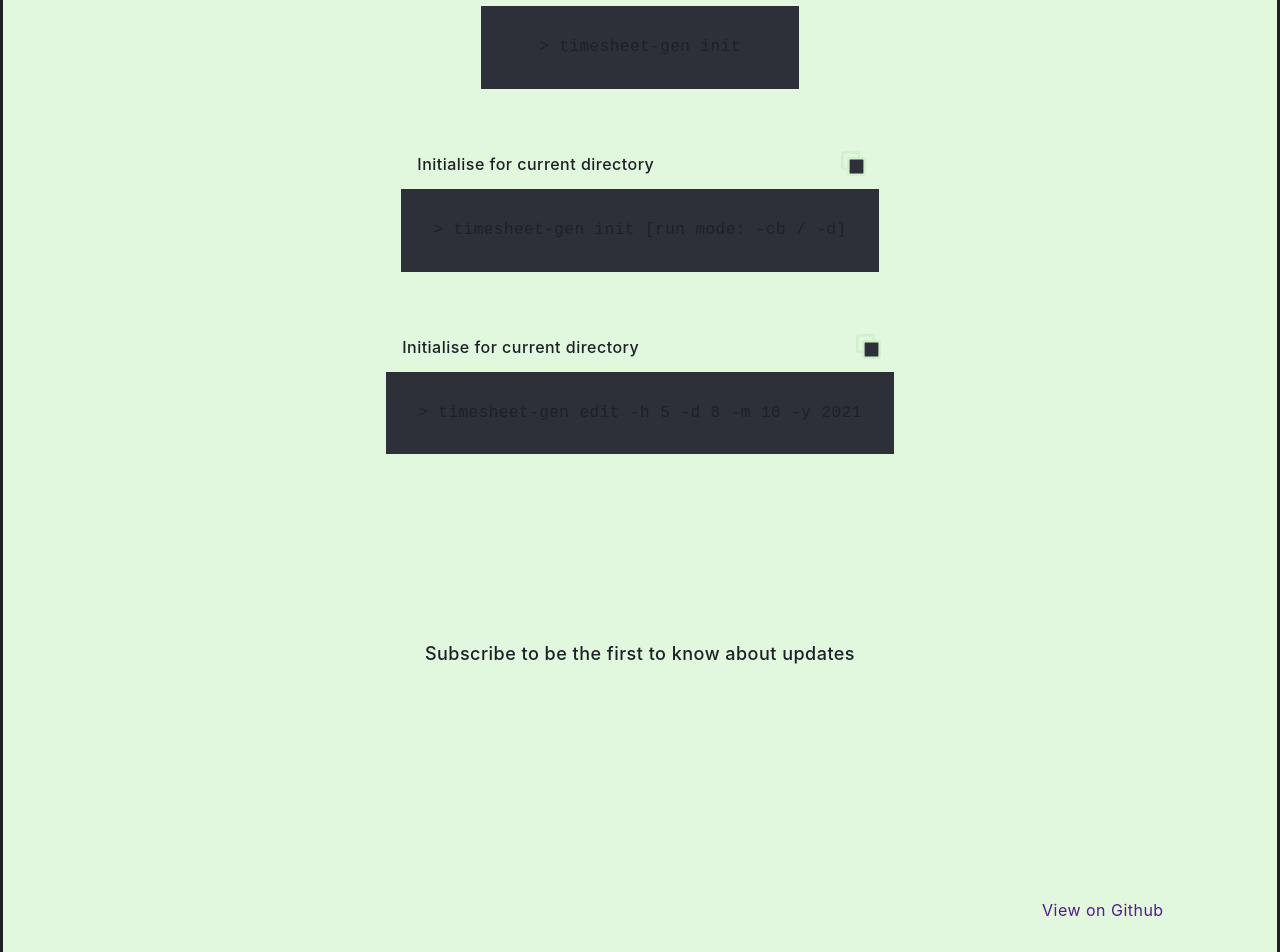
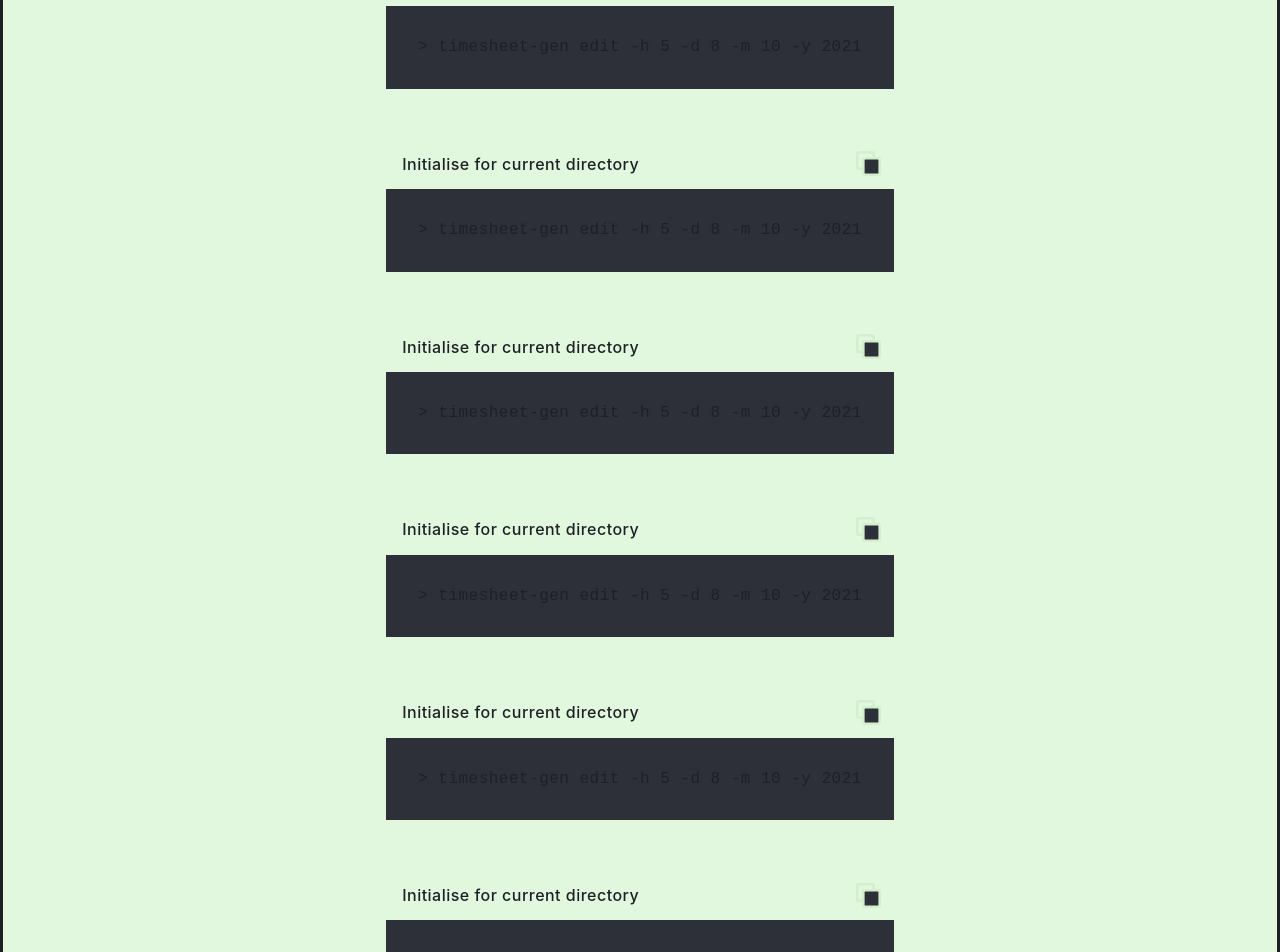
Before and after one commit to daveymoores/timesheet-gen-server, a Next.js app: page / in a window 1280 px wide. Shown: the part 200-1152 px from the top of the page. Built offline with nearby package versions, Linux system fonts and the light colour scheme.

Commit message:
adding command component

```diff
--- /dev/null
+++ b/components/Command/Command.styles.ts
@@ -0,0 +1,74 @@
+import css from "styled-jsx/css";
+
+export default css`
+  header {
+    display: flex;
+    justify-content: space-between;
+    align-items: stretch;
+  }
+
+  button {
+    width: 50px;
+    display: flex;
+    align-items: center;
+    justify-content: center;
+    background-color: transparent;
+    border: none;
+  }
+
+  @media (prefers-color-scheme: dark) {
+    button {
+      border-left: var(--lineWidth) solid var(--lightGreen);
+    }
+  }
+
+  @media (prefers-color-scheme: light) {
+    button {
+      border-left: var(--lineWidth) solid var(--darkGreen);
+    }
+  }
+
+  h3 {
+    text-align: left;
+    font-size: 16px;
+    font-weight: 500;
+    padding: 1em;
+    margin: 0;
+  }
+
+  code {
+    display: block;
+    padding: 2em;
+    text-align: center;
+  }
+
+  @media (prefers-color-scheme: dark) {
+    code {
+      border-top: var(--lineWidth) solid var(--lightGreen);
+      background-color: var(--mistyGrey);
+    }
+  }
+
+  @media (prefers-color-scheme: light) {
+    code {
+      border-top: var(--lineWidth) solid var(--darkGreen);
+      background-color: var(--mistyGrey);
+    }
+  }
+
+  section {
+    margin-bottom: 50px;
+  }
+
+  @media (prefers-color-scheme: dark) {
+    section {
+      border: var(--lineWidth) solid var(--lightGreen);
+    }
+  }
+
+  @media (prefers-color-scheme: light) {
+    section {
+      border: var(--lineWidth) solid var(--darkGreen);
+    }
+  }
+`;
--- /dev/null
+++ b/components/Command/Command.tsx
@@ -0,0 +1,28 @@
+import Image from "next/image";
+import React from "react";
+
+import styles from "./Command.styles";
+
+interface CommandProps {
+  code: string;
+  heading: string;
+}
+
+const Command: React.FC<CommandProps> = ({ code, heading }) => {
+  return (
+    <>
+      <section>
+        <header>
+          <h3>{heading}</h3>
+          <button>
+            <Image src="/copy-icon.svg" height={25} width={25} />
+          </button>
+        </header>
+        <code>{`> ${code}`}</code>
+      </section>
+      <style jsx>{styles}</style>
+    </>
+  );
+};
+
+export default Command;
--- a/pages/index.tsx
+++ b/pages/index.tsx
@@ -1,76 +1,39 @@
 import type { NextPage } from "next";
-import Image from "next/image";
 import React from "react";
+
+import Command from "../components/Command/Command";
 
 const Home: NextPage = () => {
   return (
     <article>
       <div className="commands">
-        <section>
-          <header>
-            <h3>Initialise for current directory</h3>
-            <button>
-              <Image src="/copy-icon.svg" height={25} width={25} />
-            </button>
-          </header>
-          <code>{`> timesheet-gen init`}</code>
-        </section>
-        <section>
-          <header>
-            <h3>Initialise for current directory</h3>
-            <button>
-              <Image src="/copy-icon.svg" height={25} width={25} />
-            </button>
-          </header>
-          <code>{`> timesheet-gen init [run mode: -cb / -d]`}</code>
-        </section>
-        <section>
-          <header>
-            <h3>Initialise for current directory</h3>
-            <button>
-              <Image src="/copy-icon.svg" height={25} width={25} />
-            </button>
-          </header>
-          <code>{`> timesheet-gen edit -h 5 -d 8 -m 10 -y 2021`}</code>
-        </section>
+        <Command
+          code="timesheet-gen edit -h 5 -d 8 -m 10 -y 2021"
+          heading="Initialise for current directory"
+        />
+        <Command
+          code="timesheet-gen edit -h 5 -d 8 -m 10 -y 2021"
+          heading="Initialise for current directory"
+        />
+        <Command
+          code="timesheet-gen edit -h 5 -d 8 -m 10 -y 2021"
+          heading="Initialise for current directory"
+        />
+        <Command
+          code="timesheet-gen edit -h 5 -d 8 -m 10 -y 2021"
+          heading="Initialise for current directory"
+        />
+        <Command
+          code="timesheet-gen edit -h 5 -d 8 -m 10 -y 2021"
+          heading="Initialise for current directory"
+        />
+        <Command
+          code="timesheet-gen edit -h 5 -d 8 -m 10 -y 2021"
+          heading="Initialise for current directory"
+        />
       </div>
-
-      <style jsx>{`
-        header {
-          display: flex;
-          justify-content: space-between;
-          align-items: stretch;
-        }
-
-        button {
-          width: 50px;
-          display: flex;
-          align-items: center;
-          justify-content: center;
-          background-color: transparent;
-          border: none;
-        }
-
-        @media (prefers-color-scheme: dark) {
-          button {
-            border-left: var(--lineWidth) solid var(--lightGreen);
-          }
-        }
-
-        @media (prefers-color-scheme: light) {
-          button {
-            border-left: var(--lineWidth) solid var(--darkGreen);
-          }
-        }
-
-        h3 {
-          text-align: left;
-          font-size: 16px;
-          font-weight: 500;
-          padding: 1em;
-          margin: 0;
-        }
-
+      <style jsx>
+        {`
           .commands {
             display: flex;
             flex-direction: column;
@@ -82,43 +45,8 @@ const Home: NextPage = () => {
               align-items: center;
             }
           }
-
-        code {
-          display: block;
-          padding: 2em;
-          text-align: center;
-        }
-
-        @media (prefers-color-scheme: dark) {
-          code {
-            border-top: var(--lineWidth) solid var(--lightGreen);
-            background-color: var(--mistyGrey);
-          }
-        }
-
-        @media (prefers-color-scheme: light) {
-          code {
-            border-top: var(--lineWidth) solid var(--darkGreen);
-            background-color: var(--mistyGrey);
-          }
-        }
-
-        section {
-          margin-bottom: 50px;
-        }
-
-        @media (prefers-color-scheme: dark) {
-          section {
-            border: var(--lineWidth) solid var(--lightGreen);
-          }
-        }
-
-        @media (prefers-color-scheme: light) {
-          section {
-            border: var(--lineWidth) solid var(--darkGreen);
-          }
-        }
-      `}</style>
+        `}
+      </style>
     </article>
   );
 };
```
Also changed, not shown: 2 other files (tests, documents, lock files or other folders). Lines whose indentation alone changed are shown as unchanged.
